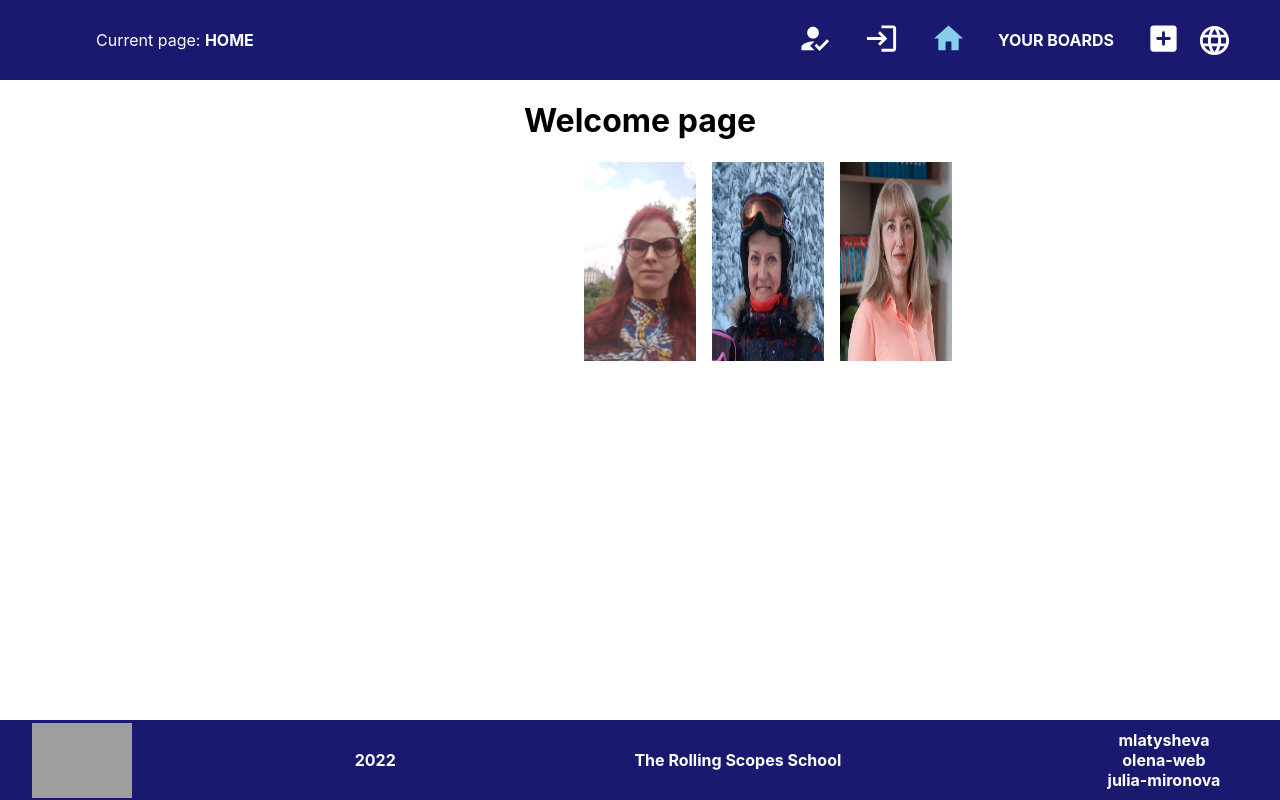
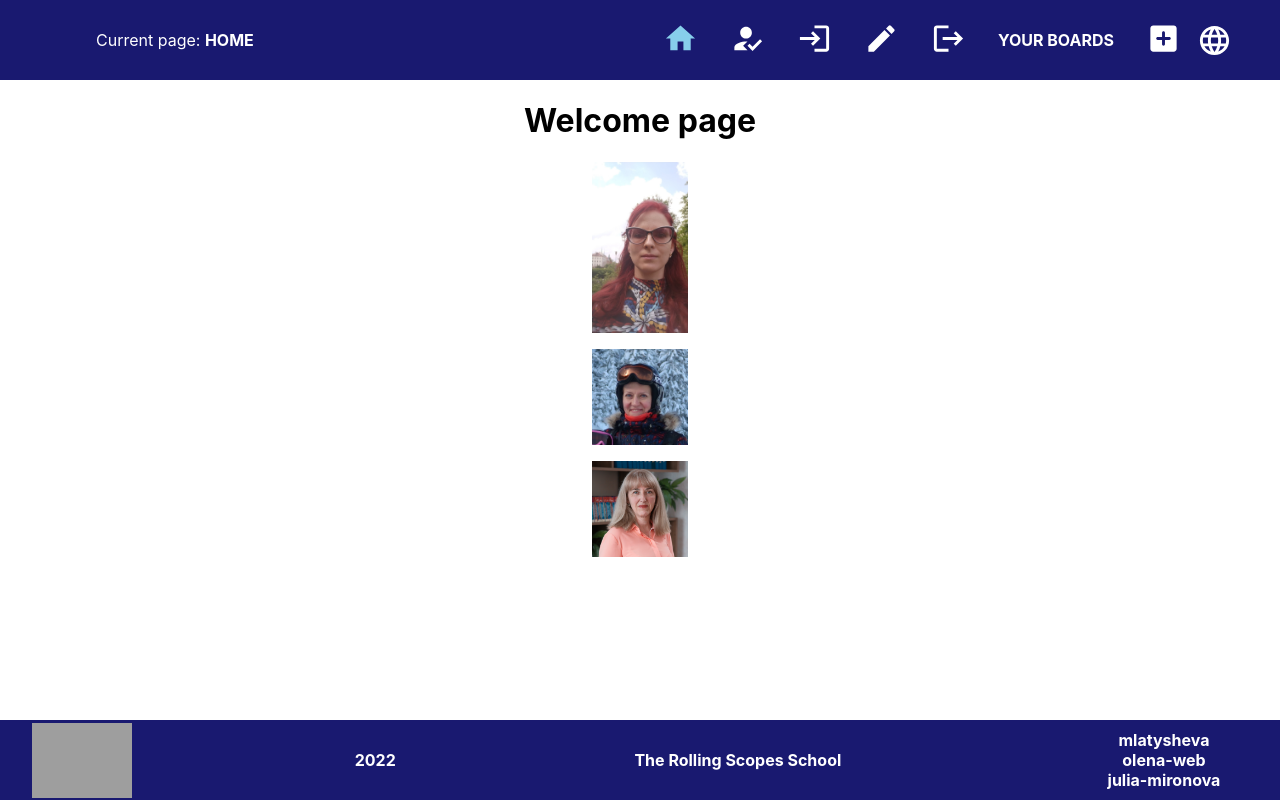
Before and after one commit to mlatysheva/project-management-app, a React (Create React App) app in the folder project-management-app/: page / in a window 1280 px wide. Built offline with nearby package versions, Linux system fonts and the light colour scheme; grey boxes are pictures that could not be loaded.

Commit message:
feat: add page for edit profile

```diff
--- a/project-management-app/src/App.tsx
+++ b/project-management-app/src/App.tsx
@@ -11,6 +11,7 @@ import { Home } from "./components/Home/Home";
 import Register from "./components/Register/Register";
 import Logout from "./components/Logout/Logout";
 import Signin from "./components/Signin/signin";
+import { EditProfile } from "./components/Edit/Edit";
 
 function App() {
 	return (
@@ -21,6 +22,7 @@ function App() {
 					<Routes>
 						<Route path="/" element={<Home />} />
 						<Route path="/signin" element={<Signin />} />
+						<Route path="/edit" element={<EditProfile />} />
 						<Route path="/signup" element={<Register />} />
 						<Route path="/logout" element={<Logout />} />
 						<Route path="/project-management-app" element={<Home />} />
--- /dev/null
+++ b/project-management-app/src/components/Edit/Edit.tsx
@@ -0,0 +1,17 @@
+import SignupForm from '../Register/RegisterForm';
+
+export const h1Props = {
+  register : 'If you want to register 🌻:',
+  edit: 'If you want to edit profile 🌻:',
+}
+export function EditProfile() {
+	return (
+		<div className="main">
+			<SignupForm  />
+			{/*<h1>If you are not registered click 🗺️: </h1>
+			<button id="register" onClick={openRegister}>
+				Register
+			</button>*/}
+		</div>
+	);
+}
--- a/project-management-app/src/components/Header.tsx
+++ b/project-management-app/src/components/Header.tsx
@@ -6,6 +6,7 @@ import HomeIcon from "@mui/icons-material/Home";
 import Tooltip from "@mui/material/Tooltip";
 import AddBoxIcon from "@mui/icons-material/AddBoxRounded";
 import LanguageIcon from "@mui/icons-material/Language";
+import EditIcon from '@mui/icons-material/Edit';
 
 
 function CurrentPage() {
@@ -26,6 +27,8 @@ function CurrentPage() {
 				return "Boards";
 			case "/create":
 				return "Create Board";
+			case "/edit":
+				return "Edit";
 			case "/error":
 				return "Error";
 			default:
@@ -46,14 +49,14 @@ function Header() {
 		<header className="header">
 			<CurrentPage />
 			<nav className="nav">
-				{/*if not icon changed after register to HowToRegIcon
-				login = true change icon to logout
-          <NavLink to="/logout">
-					<Tooltip title="Logout">
-						<LogoutIcon fontSize="large" />
+				{/* if not icon changed after register to HowToRegIcon
+				login = true change icon to logout */}
+        	<NavLink to="/">
+					<Tooltip title="Home">
+						<HomeIcon fontSize="large" />
 					</Tooltip>
 				</NavLink>
-          */}
+
 				<NavLink to="/signin">
 					<Tooltip title="Signin">
 						<HowToRegIcon fontSize="large" />
@@ -64,11 +67,17 @@ function Header() {
 						<LoginIcon fontSize="large" />
 					</Tooltip>
 				</NavLink>
-				<NavLink to="/">
-					<Tooltip title="Home">
-						<HomeIcon fontSize="large" />
+				<NavLink to="/edit">
+					<Tooltip title="Edit profile">
+						<EditIcon fontSize="large" />
 					</Tooltip>
 				</NavLink>
+				<NavLink to="/logout">
+					<Tooltip title="Logout">
+						<LogoutIcon fontSize="large" />
+					</Tooltip>
+				</NavLink>
+
 				<NavLink to="boards">Your Boards</NavLink>
 				<NavLink to="/create">
 					<Tooltip title="Add new Board">
--- a/project-management-app/src/components/Home/Home.scss
+++ b/project-management-app/src/components/Home/Home.scss
@@ -1,7 +1,8 @@
 .welcome-page {
     display: flex;
     flex-direction: row;
-    width: 7rem;
+    flex-wrap: wrap;
+    width: 6rem;
     gap: 1rem;
 
     img {
--- a/project-management-app/src/components/Register/Register.tsx
+++ b/project-management-app/src/components/Register/Register.tsx
@@ -1,4 +1,5 @@
 import SignupForm from "./RegisterForm";
+import  { h1Props } from '../Edit/Edit';
 
 function openRegister() {
 	console.log("Have to register");
@@ -7,7 +8,7 @@ function openRegister() {
 function Register() {
 	return (
 		<div className="main">
-			<SignupForm />
+			<SignupForm  />
 			{/*<h1>If you are not registered click 🗺️: </h1>
 			<button id="register" onClick={openRegister}>
 				Register
--- /dev/null
+++ b/project-management-app/src/components/css/Home.min.css
@@ -0,0 +1 @@
+.welcome-page{display:-webkit-box;display:-ms-flexbox;display:flex;-webkit-box-orient:horizontal;-webkit-box-direction:normal;-ms-flex-direction:row;flex-direction:row;-ms-flex-wrap:wrap;flex-wrap:wrap;width:6rem;gap:1rem}.welcome-page img{width:100%}/*# sourceMappingURL=Home.min.css.map */
```
Also changed, not shown: project-management-app/src/components/Register/RegisterForm.tsx (line endings or trailing spaces), 1 other file (tests, documents, lock files or other folders).
